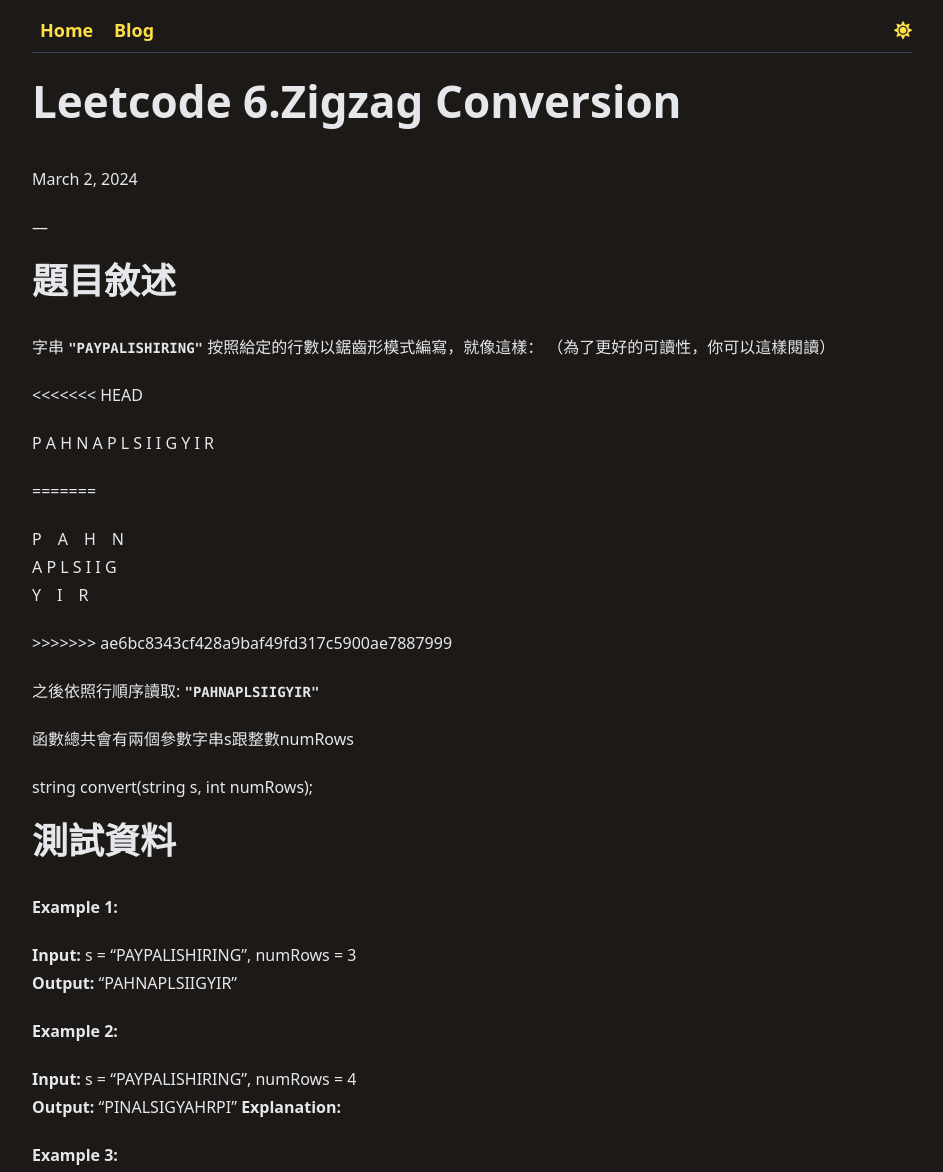
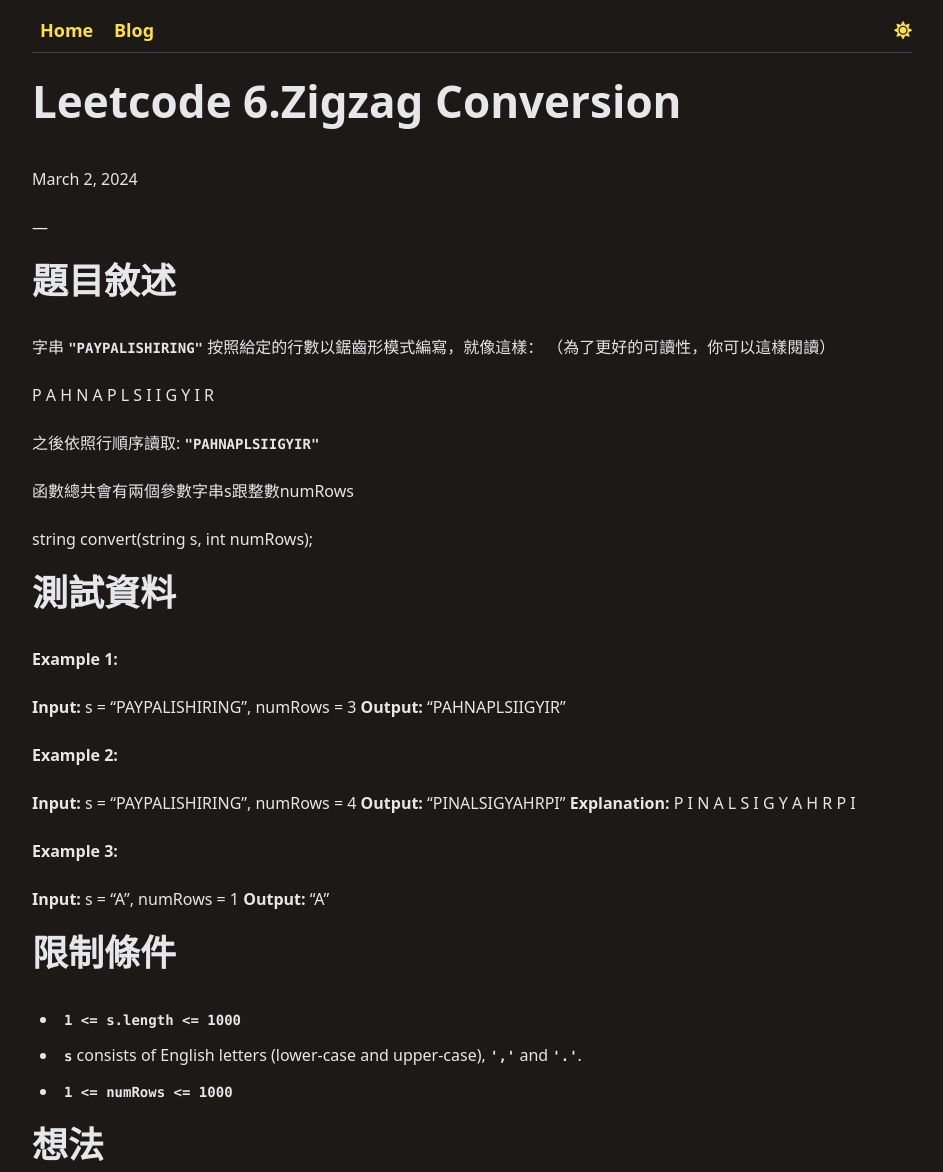
Before and after one commit to Jie0117/Jie0117.github.io, a plain HTML site: page blog/leetcode_6_zigzag_conversion/index.html in a window 1280 px wide. Shown: the top 1172 px of the page, without its empty margins (168-1111 px from the left). Drawn offline with Linux system fonts and the light colour scheme; some icons are missing.

Commit message:
add L19 r

```diff
--- a/blog/index.xml
+++ b/blog/index.xml
@@ -9,7 +9,7 @@
     <lastBuildDate>Sun, 03 Mar 2024 16:15:55 +0800</lastBuildDate>
     <atom:link href="https://jie0117.github.io/blog/index.xml" rel="self" type="application/rss+xml" />
     <item>
-      <title>19 Remove Nth Node From End of List</title>
+      <title>Leetcode 19.Remove Nth Node From End of List</title>
       <link>https://jie0117.github.io/blog/leetcode_19/</link>
       <pubDate>Sun, 03 Mar 2024 16:15:55 +0800</pubDate>
       <guid>https://jie0117.github.io/blog/leetcode_19/</guid>
--- a/blog/leetcode_6_zigzag_conversion/index.html
+++ b/blog/leetcode_6_zigzag_conversion/index.html
@@ -123,30 +123,26 @@
   <h1 id="題目敘述">題目敘述</h1>
 <p>字串 <code>&quot;PAYPALISHIRING&quot;</code> 按照給定的行數以鋸齒形模式編寫，就像這樣：
 （為了更好的可讀性，你可以這樣閱讀）</p>
-<<<<<<< HEAD
 <p>P   A   H   N<!-- raw HTML omitted -->
 A P L S I I G<!-- raw HTML omitted -->
 Y   I   R</p>
-=======
-<p>
-P&ensp;&ensp;A&ensp;&ensp;H&ensp;&ensp;N<br>
-A P L S I I G<br>
-Y&ensp;&ensp;I&ensp;&ensp;R<br>
-</p>
->>>>>>> ae6bc8343cf428a9baf49fd317c5900ae7887999
 <p>之後依照行順序讀取:  <code>&quot;PAHNAPLSIIGYIR&quot;</code></p>
 <p>函數總共會有兩個參數字串s跟整數numRows</p>
 <p>string convert(string s, int numRows);</p>
 <h1 id="測試資料">測試資料</h1>
 <p><strong>Example 1:</strong></p>
-<p><strong>Input:</strong> s = &ldquo;PAYPALISHIRING&rdquo;, numRows = 3<br>
+<p><strong>Input:</strong> s = &ldquo;PAYPALISHIRING&rdquo;, numRows = 3
 <strong>Output:</strong> &ldquo;PAHNAPLSIIGYIR&rdquo;</p>
 <p><strong>Example 2:</strong></p>
-<p><strong>Input:</strong> s = &ldquo;PAYPALISHIRING&rdquo;, numRows = 4<br>
+<p><strong>Input:</strong> s = &ldquo;PAYPALISHIRING&rdquo;, numRows = 4
 <strong>Output:</strong> &ldquo;PINALSIGYAHRPI&rdquo;
 <strong>Explanation:</strong>
+P     I    N
+A   L S  I G
+Y A   H R
+P     I</p>
 <p><strong>Example 3:</strong></p>
-<p><strong>Input:</strong> s = &ldquo;A&rdquo;, numRows = 1<br>
+<p><strong>Input:</strong> s = &ldquo;A&rdquo;, numRows = 1
 <strong>Output:</strong> &ldquo;A&rdquo;</p>
 <h1 id="限制條件">限制條件</h1>
 <ul>
@@ -157,7 +153,7 @@ Y&ensp;&ensp;I&ensp;&ensp;R<br>
 <h1 id="想法">想法</h1>
 <p>建立一個index變數，並且限制此變數只會在0~numRows-1(因為是陣列的關係)之間來回移動。
 如果目前在numRows[0]，碰到上界，表示我要往遞增的方向走，到numRows[1]
-如果目前在numRows[numRows-1]，碰到下界，表示我要往遞減的方向走，到numRows[numRows-2]<br>
+如果目前在numRows[numRows-1]，碰到下界，表示我要往遞減的方向走，到numRows[numRows-2]
 time complex: O(n)</p>
 <h1 id="code">code</h1>
 <div class="highlight"><pre tabindex="0" style="color:#f8f8f2;background-color:#272822;-moz-tab-size:4;-o-tab-size:4;tab-size:4;"><code class="language-c++" data-lang="c++"><span style="display:flex;"><span>string  <span style="color:#a6e22e">convert</span>(string  s, <span style="color:#66d9ef">int</span>  numRows)
@@ -215,7 +211,7 @@ time complex: O(n)</p>
 
     <a
       href="/blog/leetcode_19/"
-      title="19 Remove Nth Node From End of List"
+      title="Leetcode 19.Remove Nth Node From End of List"
     >
       <i class="nav-menu fas fa-chevron-circle-right"></i>
     </a>
--- a/index.xml
+++ b/index.xml
@@ -9,7 +9,7 @@
     <lastBuildDate>Sun, 03 Mar 2024 16:15:55 +0800</lastBuildDate>
     <atom:link href="https://jie0117.github.io/index.xml" rel="self" type="application/rss+xml" />
     <item>
-      <title>19 Remove Nth Node From End of List</title>
+      <title>Leetcode 19.Remove Nth Node From End of List</title>
       <link>https://jie0117.github.io/blog/leetcode_19/</link>
       <pubDate>Sun, 03 Mar 2024 16:15:55 +0800</pubDate>
       <guid>https://jie0117.github.io/blog/leetcode_19/</guid>
```
Also changed, not shown: blog/index.html (+1 -1 lines), blog/leetcode_19/index.html (+1 -1 lines).
